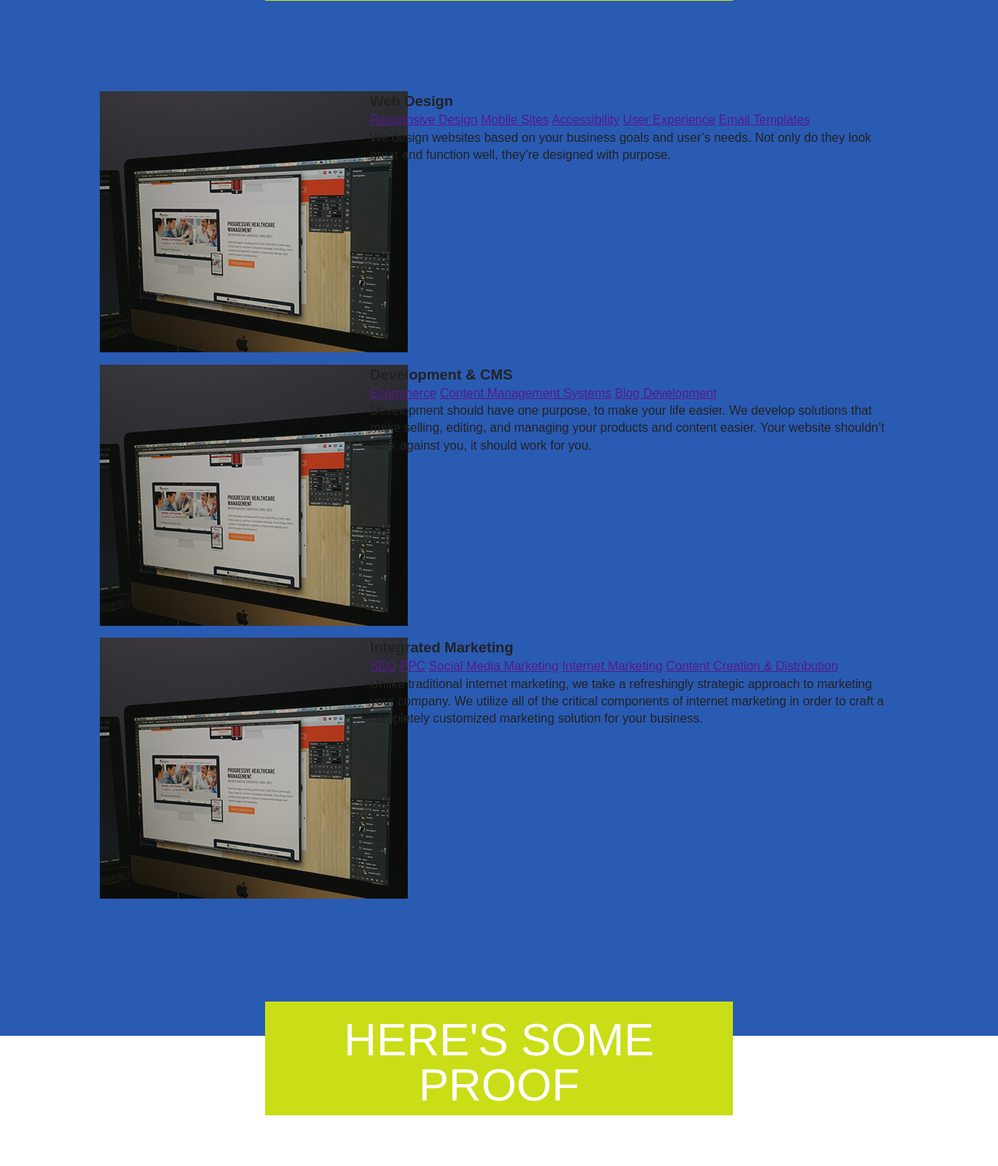
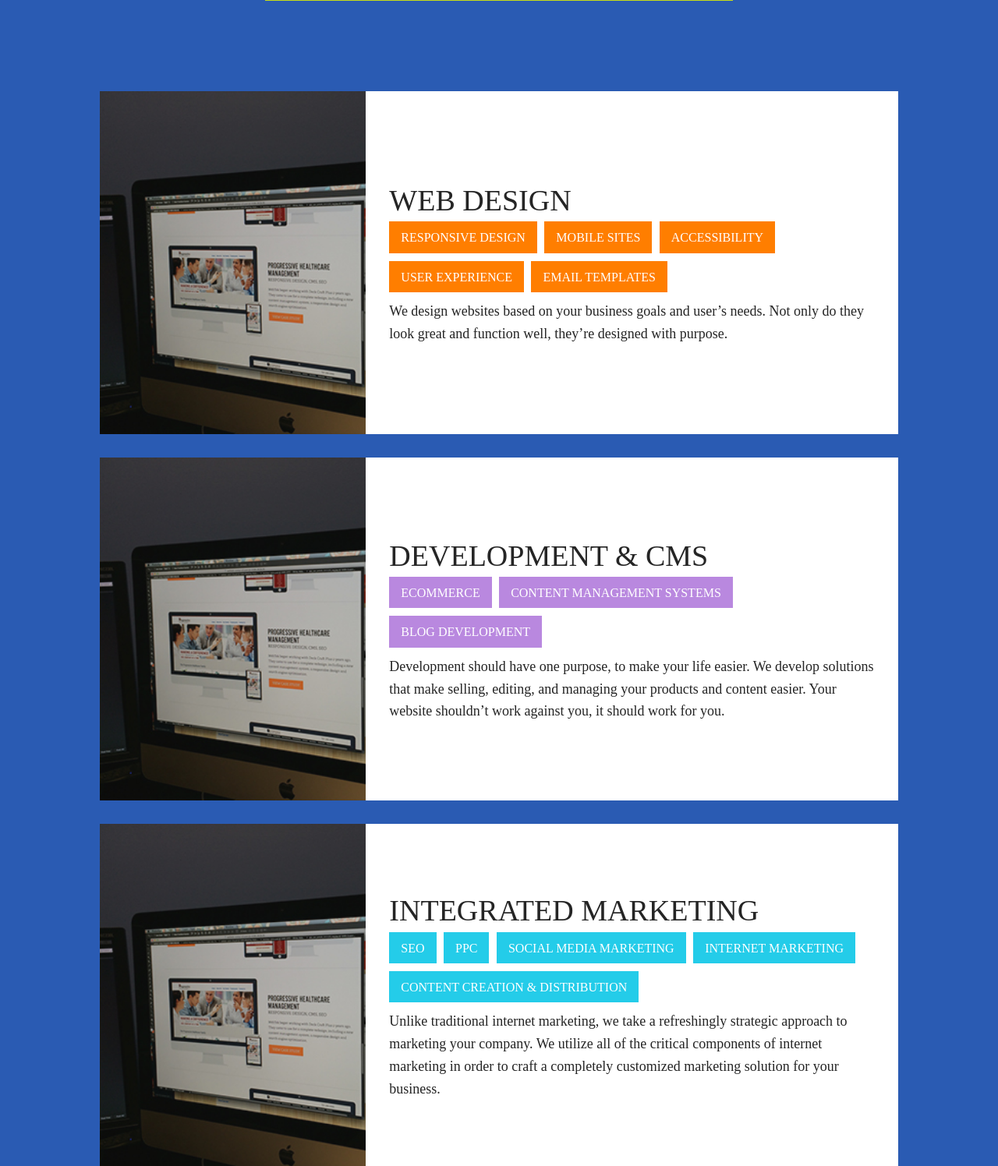
Before and after one commit to danklingjr/webtekcc, a PHP site: page / in a window 1280 px wide. Shown: the part 1523-3019 px from the top of the page at 78% size. Run offline with PHP 8.4, Linux system fonts and the light colour scheme; some libraries are stand-ins or nearby versions.

Commit message:
working on services

```diff
--- a/css/main.css
+++ b/css/main.css
@@ -401,12 +401,14 @@ body {
   background: url(polina.jpg) no-repeat;
   background-size: cover; }
 
+/*! Header
+/////////////////////////////////////////////////*/
 header[role=banner] {
   width: 100%;
   background-color: #fff;
   position: fixed;
   top: 0;
-  z-index: 3;
+  z-index: 4;
   padding: 30px 5%;
   -webkit-box-shadow: 0 0 8px rgba(0, 0, 0, 0.25);
   -moz-box-shadow: 0 0 8px rgba(0, 0, 0, 0.25);
@@ -421,14 +423,15 @@ nav[role=navigation] {
   margin-top: 8px; }
   nav[role=navigation] a {
     font-family: "alternate-gothic-no-2-d", sans-serif;
-    font-size: 1.625em;
-    font-weight: normal;
-    letter-spacing: 0.05em;
+    font-size: 1.5em;
+    font-weight: 100;
     color: #252525;
     text-decoration: none;
     text-transform: uppercase;
     margin-left: 25px; }
 
+/*! Hero unit
+/////////////////////////////////////////////////*/
 .hero {
   position: relative;
   height: 100%;
@@ -474,8 +477,11 @@ nav[role=navigation] {
   position: fixed;
   top: 100px;
   right: 5%;
-  font-size: 1.875em; }
+  font-size: 1.875em;
+  z-index: 3; }
 
+/*! Content module
+/////////////////////////////////////////////////*/
 *[class^="content"] {
   background-color: #fff;
   padding: 160px 5%; }
@@ -506,6 +512,97 @@ nav[role=navigation] {
     color: #2a5bb3;
     text-decoration: none; }
 
+/*! Home page services
+/////////////////////////////////////////////////*/
+*[class^="service--"] {
+  position: relative;
+  background-color: #fff;
+  margin: 0 0 30px; }
+  *[class^="service--"] h3 {
+    font-family: "adelle", serif;
+    font-size: 2.375em;
+    font-weight: normal;
+    color: #252525;
+    text-transform: uppercase; }
+
+.service__sub a {
+  display: inline-block;
+  background-color: #ff7e00;
+  padding: 10px 15px 8px;
+  font-family: "adelle", serif;
+  font-size: 1em;
+  color: #fff;
+  text-transform: uppercase;
+  text-decoration: none;
+  margin: 0 5px 10px 0; }
+
+.service__graphic {
+  display: none;
+  vertical-align: middle;
+  overflow: hidden;
+  height: 440px; }
+  .service__graphic img {
+    display: block;
+    width: auto;
+    height: 100%; }
+  @media screen and (min-width: 1075px) {
+    .service__graphic {
+      width: 33.33333%;
+      display: inline-block; }
+      .service__graphic:nth-child(n) {
+        margin-bottom: 0;
+        margin-right: 0; }
+      .service__graphic:nth-child(3n) {
+        margin-right: 0; }
+      .service__graphic:last-child {
+        margin-right: 0; } }
+  @media screen and (min-width: 1440px) {
+    .service__graphic {
+      height: auto; }
+      .service__graphic img {
+        width: 100%;
+        height: auto; } }
+
+.service__details {
+  display: block;
+  vertical-align: middle;
+  width: 100%;
+  padding: 30px; }
+  .service__details:nth-child(n) {
+    margin-bottom: 0;
+    margin-right: 0; }
+  .service__details:nth-child(1n) {
+    margin-right: 0; }
+  .service__details:last-child {
+    margin-right: 0; }
+  .service__details p {
+    font-family: "adelle", serif;
+    font-size: 1.125em;
+    color: #252525;
+    line-height: 1.6em; }
+  @media screen and (min-width: 1075px) {
+    .service__details {
+      width: 66.66667%;
+      display: inline-block; }
+      .service__details:nth-child(n) {
+        margin-bottom: 0;
+        margin-right: 0; }
+      .service__details:nth-child(1.5n) {
+        margin-right: 0; }
+      .service__details:last-child {
+        margin-right: 0; } }
+
+.service--design .service__sub a {
+  background-color: #ff7e00; }
+
+.service--development .service__sub a {
+  background-color: #b988df; }
+
+.service--marketing .service__sub a {
+  background-color: #24cce9; }
+
+/*! Footer
+/////////////////////////////////////////////////*/
 footer[role=contentinfo] {
   background-color: #2a5bb3; }
 
--- a/index.html
+++ b/index.html
@@ -67,10 +67,10 @@
         <section class="content__services">
 
             <div class="service--design group">
-                <figure class="grid-2">
+                <figure class="service__graphic">
                     <img src="img/design.jpg" alt="">
-                </figure>
-                <div class="grid-4">
+                </figure><!--
+                --><div class="service__details">
                     <h3>Web Design</h3>
                     <div class="service__sub">
                         <a href="" class="button">Responsive Design</a>
@@ -84,10 +84,10 @@
             </div>
 
             <div class="service--development group">
-                <figure class="grid-2">
+                <figure class="service__graphic">
                     <img src="img/design.jpg" alt="">
-                </figure>
-                <div class="grid-4">
+                </figure><!--
+                --><div class="service__details">
                     <h3>Development &amp; CMS</h3>
                     <div class="service__sub">
                         <a href="" class="button">Ecommerce</a>
@@ -99,10 +99,10 @@
             </div>
 
             <div class="service--marketing group">
-                <figure class="grid-2">
+                <figure class="service__graphic">
                     <img src="img/design.jpg" alt="">
-                </figure>
-                <div class="grid-4">
+                </figure><!--
+                --><div class="service__details">
                     <h3>Integrated Marketing</h3>
                     <div class="service__sub">
                         <a href="" class="button">SEO</a>
--- a/sass/main.scss
+++ b/sass/main.scss
@@ -21,12 +21,15 @@ body{
 	background: url(polina.jpg) no-repeat;
 	background-size: cover;
 }
+
+/*! Header
+/////////////////////////////////////////////////*/
 header[role=banner]{
 	width: 100%;
 	background-color: #fff;
 	position: fixed;
 	top: 0;
-	z-index: 3;
+	z-index: 4;
 	padding: 30px 5%;
 	@include prefix(box-shadow, 0 0 8px rgba(0,0,0,0.25));
 }
@@ -38,16 +41,17 @@ nav[role=navigation]{
 	margin-top: 8px;
 	a{
 		font-family: $headlineFont;
-		font-size: em(26px,$font-size);
-		font-weight: normal;
-		letter-spacing: 0.05em;
+		font-size: em(24px,$font-size);
+		font-weight: 100;
+
 		color: $textColor;
 		text-decoration: none;
 		text-transform: uppercase;
 		margin-left: 25px;
 	}
 }
-
+/*! Hero unit
+/////////////////////////////////////////////////*/
 .hero{
 	position: relative;
 	height: 100%;
@@ -97,8 +101,11 @@ nav[role=navigation]{
 	top: 100px;
 	right: 5%;
 	font-size: em(30px,$font-size);
+	z-index: 3
 }
 
+/*! Content module
+/////////////////////////////////////////////////*/
 *[class^="content"]{
 	background-color: #fff;
 	padding: 160px 5%;
@@ -133,6 +140,86 @@ nav[role=navigation]{
 	}
 }
 
+
+/*! Home page services
+/////////////////////////////////////////////////*/
+*[class^="service--"]{
+	position: relative;
+	background-color: #fff;
+	margin: 0 0 30px;
+	h3{
+		font-family: $altFont;
+		font-size: em(38px, $font-size);
+		font-weight: normal;
+		color: $textColor;
+		text-transform: uppercase;
+	}
+}
+.service__sub{
+	a{
+		display: inline-block;
+		background-color: $altColor1;
+		padding: 10px 15px 8px;
+		font-family: $altFont;
+		font-size: em(16px, $font-size);
+		color: #fff;
+		text-transform: uppercase;
+		text-decoration: none;
+		margin: 0 5px 10px 0;
+	}
+}
+.service__graphic{
+	display: none;
+	vertical-align: middle;
+	overflow: hidden;
+	height: 440px;
+	img{
+		display: block;
+		width: auto;
+		height: 100%;
+	}
+	@media screen and (min-width: 1075px){
+		@include gridRow(3, 0);
+		display: inline-block;
+	}
+	@media screen and (min-width: 1440px){
+		height: auto;
+		img{
+			width: 100%;
+			height: auto;
+		}
+	}
+}
+.service__details{
+	display: block;
+	vertical-align: middle;
+	@include gridRow(1, 0);
+	padding: 30px;
+	p{
+		font-family: $altFont;
+		font-size: em(18px, $font-size);
+		color: $textColor;
+		line-height: 1.6em;
+	}
+	@media screen and (min-width: 1075px){
+		@include gridRow(1.50000002, 0);
+		display: inline-block;
+	}
+}
+.service--design .service__sub a{
+	background-color: $altColor1;
+}
+.service--development .service__sub a{
+	background-color: $tertiaryColor;
+}
+.service--marketing .service__sub a{
+	background-color: $altColor2;
+}
+
+
+
+/*! Footer
+/////////////////////////////////////////////////*/
 footer[role=contentinfo]{
 	background-color: $primaryColor;
 }
```
Also changed, not shown: 1 other file.
